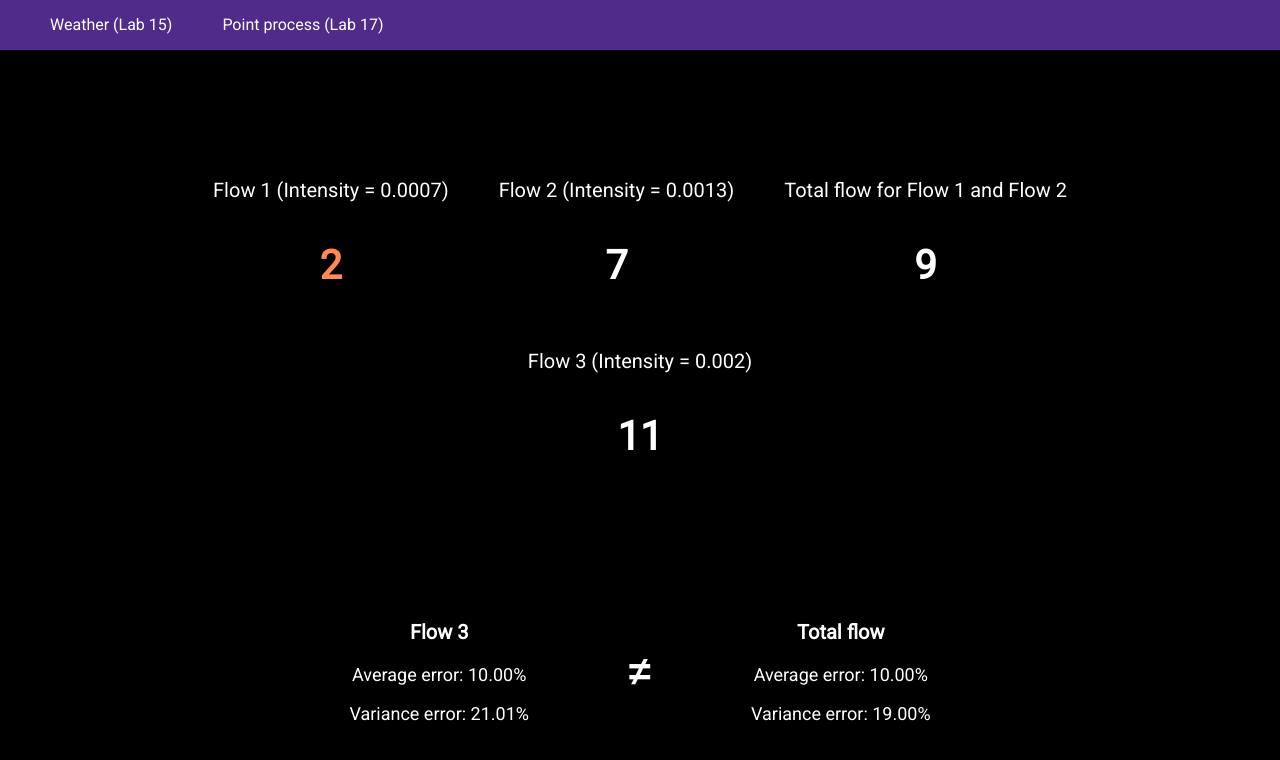
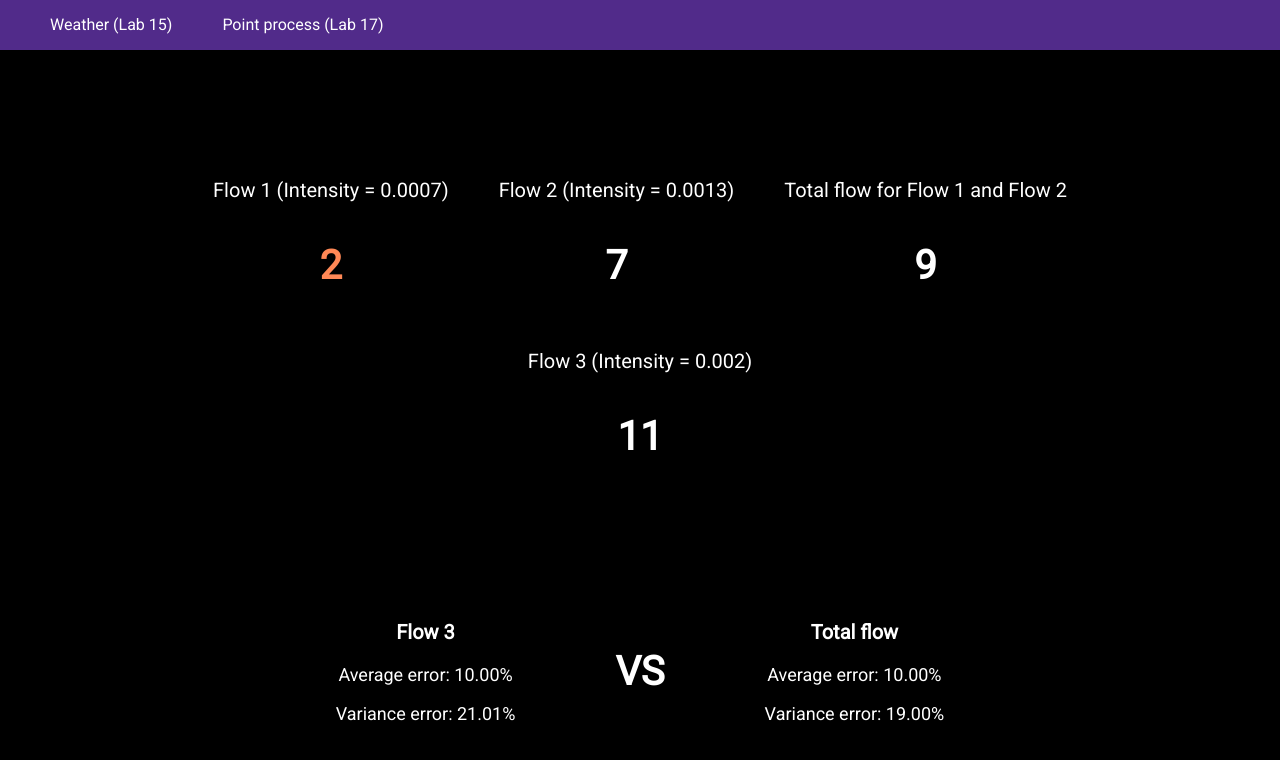
Before and after one commit to DmitryAvanesov/TSU-Simulation-Module4, an Angular app: page /point-process in a window 1280 px wide. Shown: the top 760 px of the page. Built offline with nearby package versions, Linux system fonts and the light colour scheme.

Commit message:
idk if it's correct or not lmao

```diff
--- a/src/app/point-process/point-process.component.html
+++ b/src/app/point-process/point-process.component.html
@@ -12,7 +12,7 @@
       <p ngClass="stat">Variance error: {{(varianceError * 100).toFixed(2)}}%</p>
     </div>
     <div ngClass="stats-block">
-      <p ngClass="stat-sign">≠</p>
+      <p ngClass="stat-vs">VS</p>
     </div>
     <div ngClass="stats-block">
       <p ngClass="stat-title">Total flow</p>
--- a/src/app/point-process/point-process.component.scss
+++ b/src/app/point-process/point-process.component.scss
@@ -34,7 +34,7 @@
       font-size: 20px;
     }
 
-    .stat-sign {
+    .stat-vs {
       font-weight: bold;
       font-size: 40px;
     }
```
Also changed, not shown: src/app/point-process/point-process.component.ts (line endings or trailing spaces).
